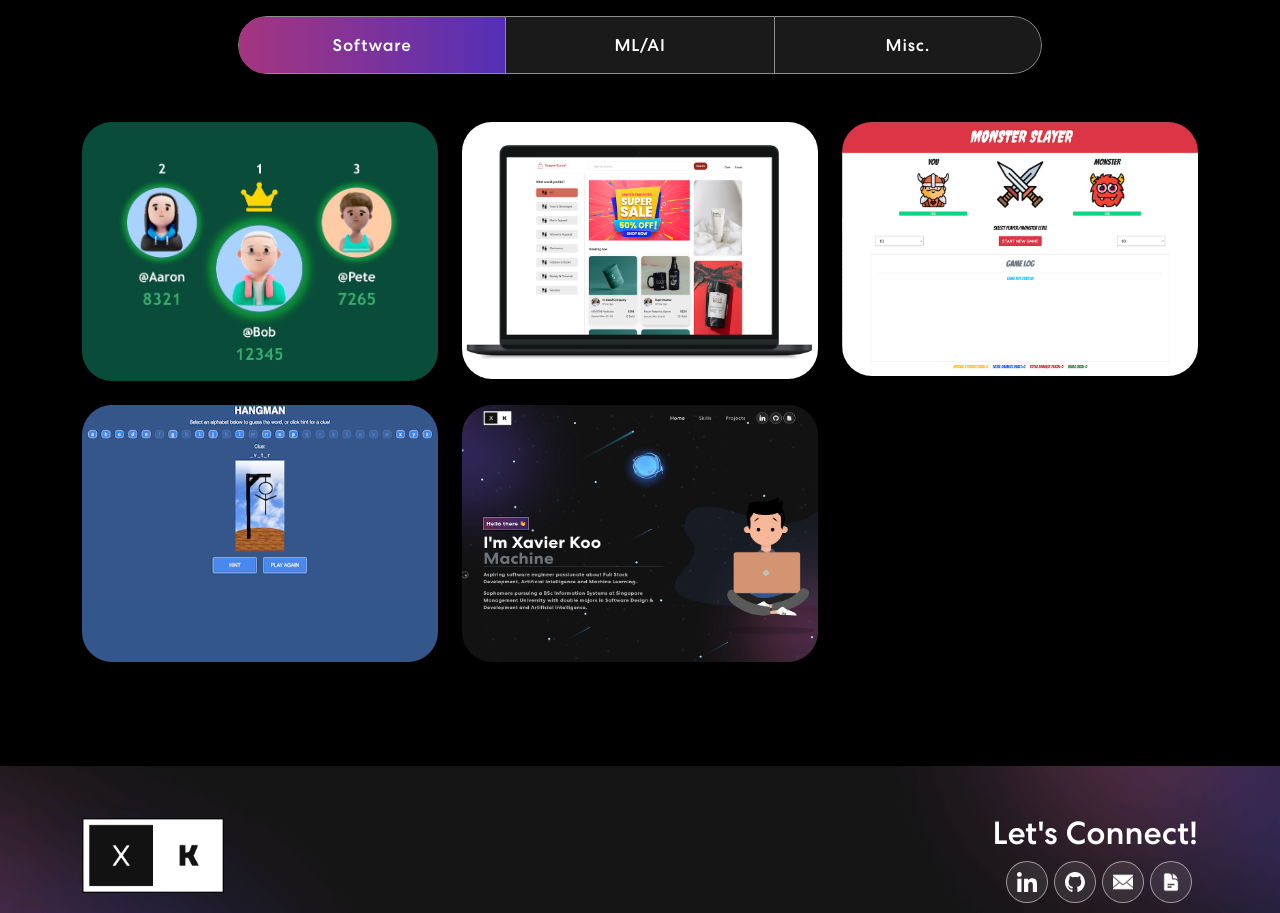
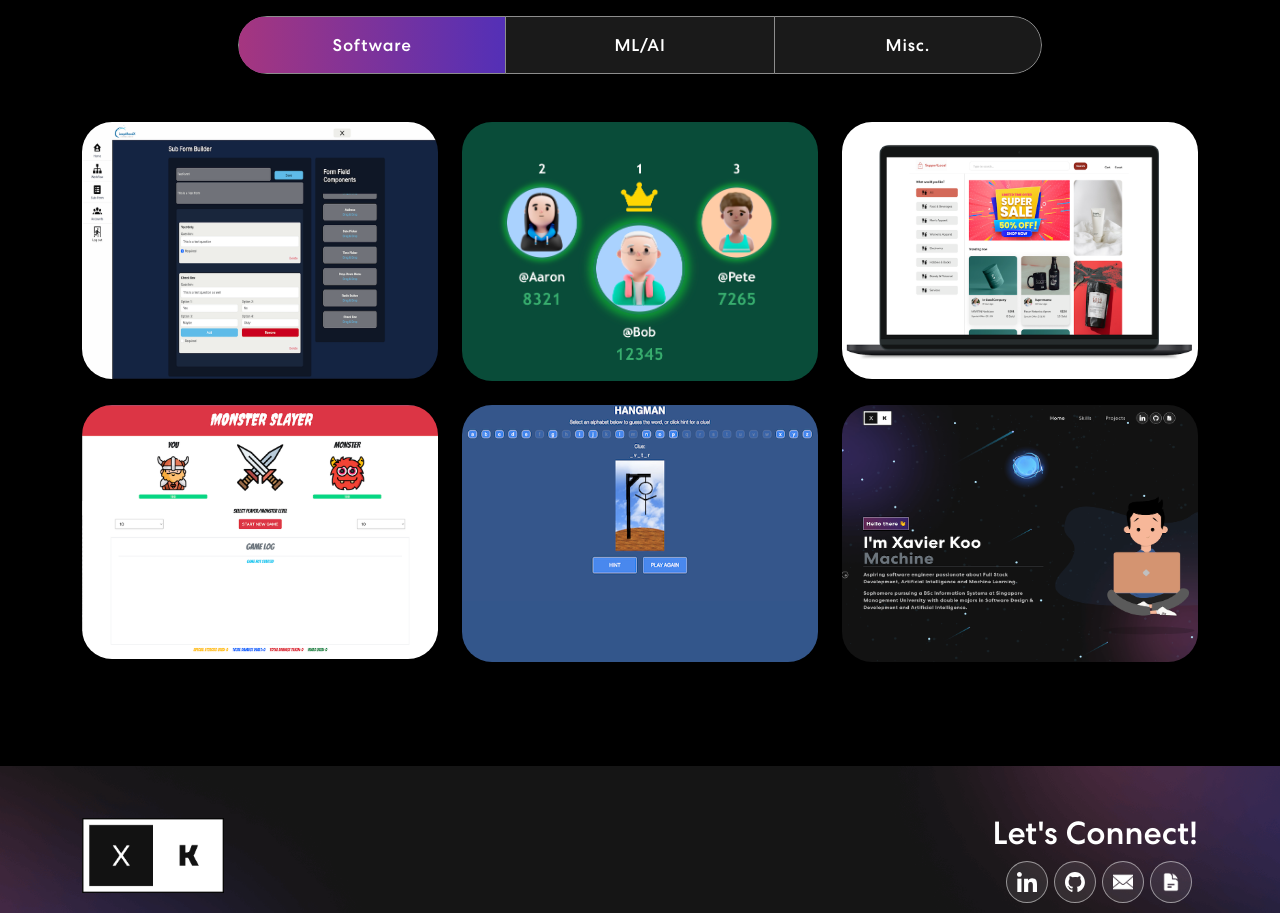
Before and after one commit to xavierkoo/xavierkoo.github.io, a React (Create React App) app: page / in a window 1280 px wide. Shown: the part 2313-3226 px from the top of the page. Built offline with nearby package versions, Linux system fonts and the light colour scheme; what react-cursor-custom would draw is missing.

Commit message:
feat: update resume

```diff
--- a/src/components/Projects.js
+++ b/src/components/Projects.js
@@ -11,12 +11,19 @@ import oracle from "../assets/img/oracle.png";
 import heicoders from "../assets/img/heicoders.png";
 import colorSharp2 from "../assets/img/color-sharp2.webp";
 import greenventure from "../assets/img/greenventure.png";
+import leapaheadx from "../assets/img/leapaheadx.png";
 import 'animate.css';
 import TrackVisibility from 'react-on-screen';
 
 export const Projects = () => {
 
     const softwareProjects = [
+        {
+            title: "LeapAheadX",
+            description: "LeapAheadX is a form management system to digitalize the form management processes of the client company Quantum Leap. Developed with Object-Oriented Programming (OOP) principles, Vue.js/Vite, Bootstrap, Sass, Spring Boot MVC, and MySQL.",
+            imgUrl: leapaheadx,
+            projUrl: 'https://github.com/xavierkoo/leapaheadx',
+        },
         {
             title: "GreenVenture",
             description: "GreenVenture is a mobile application that incentivizes users to recycle by providing rewards. Microservices-based architecture that utilizes OAuth2 with Facebook SSO Login for authentication, Vue.js and React.js, Flask and Node.js + Express.js, MySQL and MongoDB, and employs Docker, LavinMQ, and nodemailer.",
```
Also changed, not shown: src/assets/img/leapaheadx.png (added), 1 other file (tests, documents, lock files or other folders).
